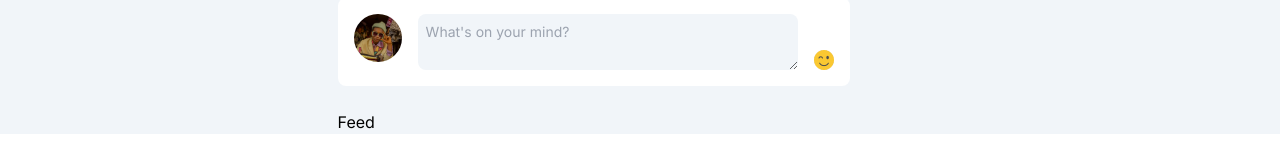
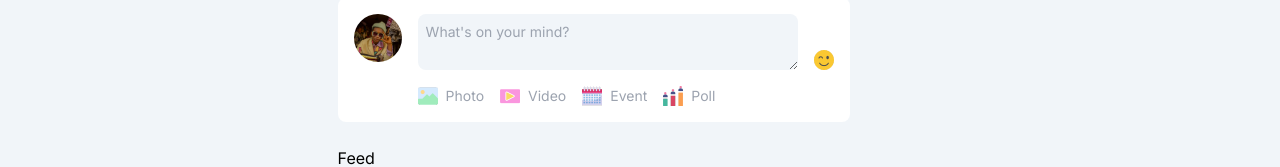
Before and after one commit to sabeen2/Social-Connect, a Next.js app: page / in a window 1280 px wide. Shown: the part 282-449 px from the top of the page. Built offline with nearby package versions, Linux system fonts and the light colour scheme; no server answers.

Commit message:
Post component design

```diff
--- a/src/components/AddPost.tsx
+++ b/src/components/AddPost.tsx
@@ -31,7 +31,48 @@ const AddPost = () => {
           />
         </div>
         {/* POST OPTIONS */}
-        <div className=""></div>
+        <div className="flex  flex-wrap items-center  gap-4 mt-4 text-gray-400">
+          <div className="flex items-center  gap-2 cursor-pointer">
+            <Image
+              src={"/addimage.png"}
+              alt=""
+              width={20}
+              height={20}
+              className="w-5 h-5 cursor-pointer self-end"
+            />
+            Photo
+          </div>
+          <div className="flex items-center  gap-2 cursor-pointer">
+            <Image
+              src={"/addVideo.png"}
+              alt=""
+              width={20}
+              height={20}
+              className="w-5 h-5 cursor-pointer self-end"
+            />
+            Video
+          </div>
+          <div className="flex items-center  gap-2 cursor-pointer">
+            <Image
+              src={"/addevent.png"}
+              alt=""
+              width={20}
+              height={20}
+              className="w-5 h-5 cursor-pointer self-end"
+            />
+            Event
+          </div>
+          <div className="flex items-center  gap-2 cursor-pointer">
+            <Image
+              src={"/poll.png"}
+              alt=""
+              width={20}
+              height={20}
+              className="w-5 h-5 cursor-pointer self-end"
+            />
+            Poll
+          </div>
+        </div>
       </div>
     </div>
   );
```
